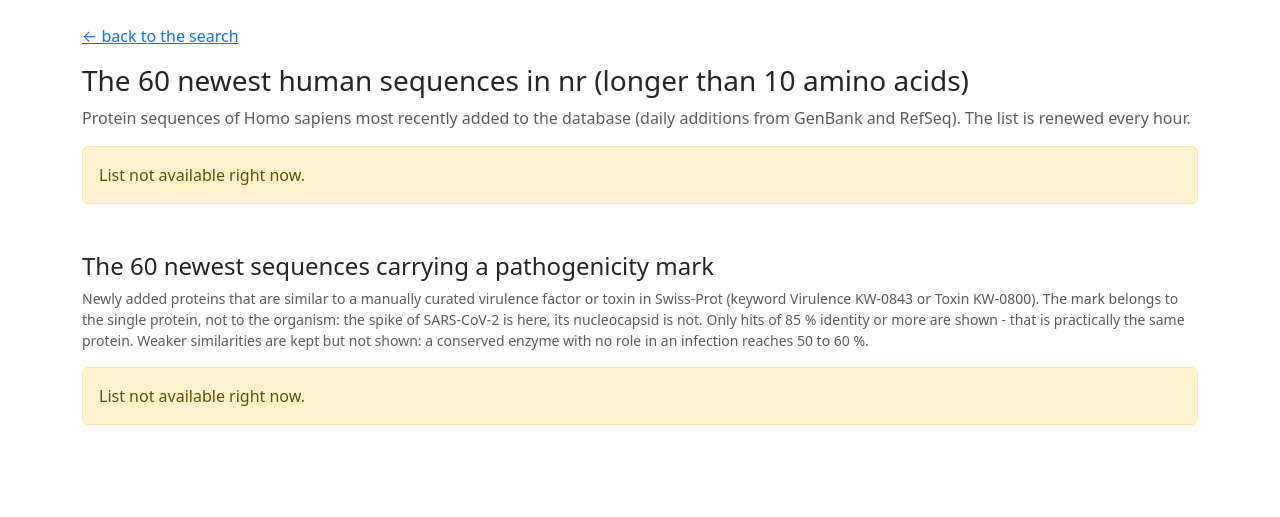
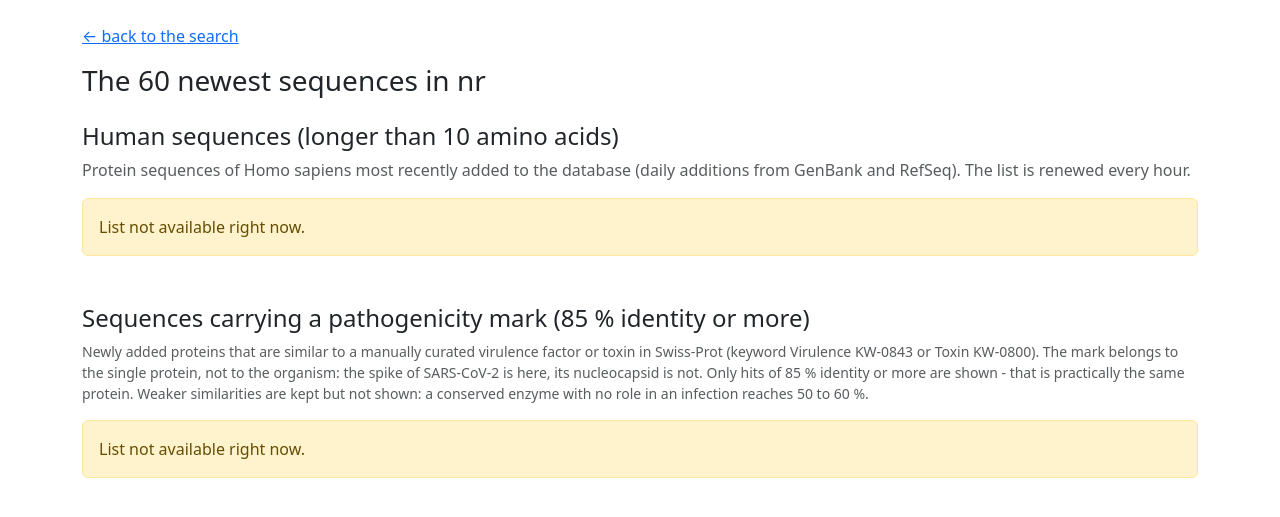
Before and after one commit to gerontec/blastDiamond, a PHP site: page /newest.php in a window 1280 px wide. Shown: the part 57-574 px from the top of the page. Run offline with PHP 8.4, Linux system fonts and the light colour scheme.

Commit message:
newest.php: the page title no longer claims that every table holds human sequences
The pathogenicity table sits on the same page, whose heading said 'The 60 newest human sequences in nr', which is
wrong for it. The page is now called 'The 60 newest sequences in nr' and each table carries its own heading:
'Human sequences (longer than 10 amino acids)' and 'Sequences carrying a pathogenicity mark (85 % identity or
more)'. Both links on the start page point at their section (#human, #pathogen).

Co-Authored-By: Claude Opus 5 <noreply@anthropic.com>

```diff
--- a/web/index.php
+++ b/web/index.php
@@ -113,7 +113,7 @@ header("Content-Security-Policy: default-src 'self'; img-src 'self' data:; style
 <main class="container mb-5" id="app" data-chembl="<?= h($CHEMBL_URL) ?>"
   <?php foreach ($T as $k => $v): ?> data-t-<?= h(str_replace('_', '-', $k)) ?>="<?= h($v) ?>"<?php endforeach; ?>>
   <p class="lead"><?= h($T['lead']) ?></p>
-  <p><a class="fw-semibold" href="newest.php?lang=<?= $lang ?>">➜ <?= h($T['newest']) ?></a></p>
+  <p><a class="fw-semibold" href="newest.php?lang=<?= $lang ?>#human">➜ <?= h($T['newest']) ?></a></p>
   <p><a class="fw-semibold" href="newest.php?lang=<?= $lang ?>#pathogen">➜ <?= h($T['newest_pathogen']) ?></a></p>
 
   <div class="alert alert-warning">
--- a/web/newest.php
+++ b/web/newest.php
@@ -4,10 +4,11 @@ declare(strict_types=1);
 $lang = (($_GET['lang'] ?? '') === 'en' || (!isset($_GET['lang'])
         && !str_starts_with(strtolower($_SERVER['HTTP_ACCEPT_LANGUAGE'] ?? 'de'), 'de'))) ? 'en' : 'de';
 $T = [
- 'de' => ['title' => 'Die 60 neuesten menschlichen Sequenzen in nr (länger als 10 Aminosäuren)', 'back' => '← zur Suche',
+ 'de' => ['page' => 'Die 60 neuesten Sequenzen in nr',
+          'title' => 'Menschliche Sequenzen (länger als 10 Aminosäuren)', 'back' => '← zur Suche',
           'lead' => 'Proteinsequenzen von Homo sapiens, die zuletzt in die Datenbank aufgenommen wurden (tägliche Ergänzung aus GenBank und RefSeq). Die Liste wird stündlich erneuert.',
           'updated' => 'Stand', 'acc' => 'Accession', 'desc' => 'Beschreibung', 'len' => 'Länge (aa)', 'ncbi' => 'NCBI-Datum',
-          'ptitle' => 'Die 60 neuesten Sequenzen mit Pathogenitäts-Merkmal',
+          'ptitle' => 'Sequenzen mit Pathogenitäts-Merkmal (ab 85 % Identität)',
           'plead' => 'Neu aufgenommene Proteine, die einem handgeprüften Virulenzfaktor oder Toxin aus Swiss-Prot '
                    . 'ähnlich sind (Stichwort Virulence KW-0843 oder Toxin KW-0800). Das Merkmal gilt für das '
                    . 'einzelne Protein, nicht für den Organismus: das Spike von SARS-CoV-2 steht hier, sein '
@@ -18,10 +19,11 @@ $T = [
           'virulence' => 'Virulenzfaktor', 'toxin' => 'Toxin', 'refs' => 'Referenzproteine',
           'pempty' => 'Noch keine markierten Sequenzen.',
           'added' => 'aufgenommen', 'src' => 'Quelle', 'search' => 'Ähnliche suchen', 'loading' => 'Lade …', 'error' => 'Liste gerade nicht verfügbar.'],
- 'en' => ['title' => 'The 60 newest human sequences in nr (longer than 10 amino acids)', 'back' => '← back to the search',
+ 'en' => ['page' => 'The 60 newest sequences in nr',
+          'title' => 'Human sequences (longer than 10 amino acids)', 'back' => '← back to the search',
           'lead' => 'Protein sequences of Homo sapiens most recently added to the database (daily additions from GenBank and RefSeq). The list is renewed every hour.',
           'updated' => 'As of', 'acc' => 'Accession', 'desc' => 'Description', 'len' => 'Length (aa)', 'ncbi' => 'NCBI date',
-          'ptitle' => 'The 60 newest sequences carrying a pathogenicity mark',
+          'ptitle' => 'Sequences carrying a pathogenicity mark (85 % identity or more)',
           'plead' => 'Newly added proteins that are similar to a manually curated virulence factor or toxin in '
                    . 'Swiss-Prot (keyword Virulence KW-0843 or Toxin KW-0800). The mark belongs to the single '
                    . 'protein, not to the organism: the spike of SARS-CoV-2 is here, its nucleocapsid is not. '
@@ -42,7 +44,7 @@ header("Content-Security-Policy: default-src 'self'; style-src 'self'; script-sr
 <head>
 <meta charset="utf-8">
 <meta name="viewport" content="width=device-width, initial-scale=1">
-<title><?= h($T['title']) ?></title>
+<title><?= h($T['page']) ?></title>
 <link rel="stylesheet" href="assets/bootstrap.min.css">
 <link rel="stylesheet" href="assets/app.css">
 </head>
@@ -56,7 +58,9 @@ header("Content-Security-Policy: default-src 'self'; style-src 'self'; script-sr
 <main class="container mb-5" id="newest" data-lang="<?= $lang ?>"
   <?php foreach ($T as $k => $v): ?> data-t-<?= h($k) ?>="<?= h($v) ?>"<?php endforeach; ?>>
   <p><a href="./?lang=<?= $lang ?>"><?= h($T['back']) ?></a></p>
-  <h1 class="h3"><?= h($T['title']) ?></h1>
+  <h1 class="h3"><?= h($T['page']) ?></h1>
+
+  <h2 class="h4 mt-4" id="human"><?= h($T['title']) ?></h2>
   <p class="text-body-secondary"><?= h($T['lead']) ?></p>
   <div id="list"><div class="text-body-secondary"><?= h($T['loading']) ?></div></div>
 
```
